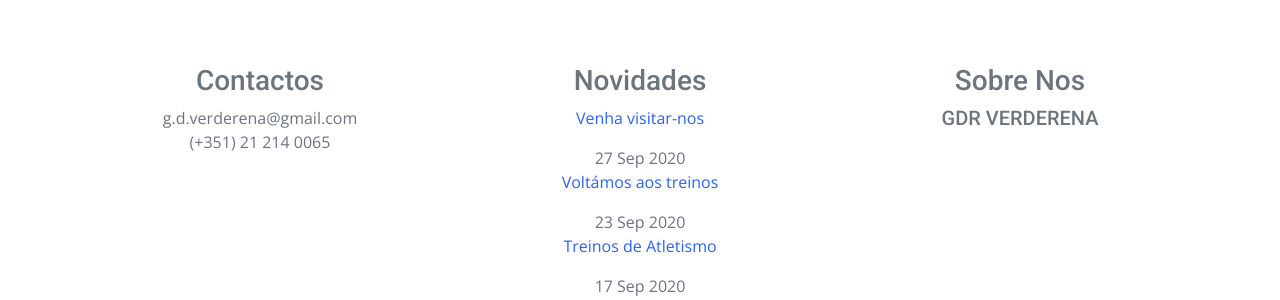
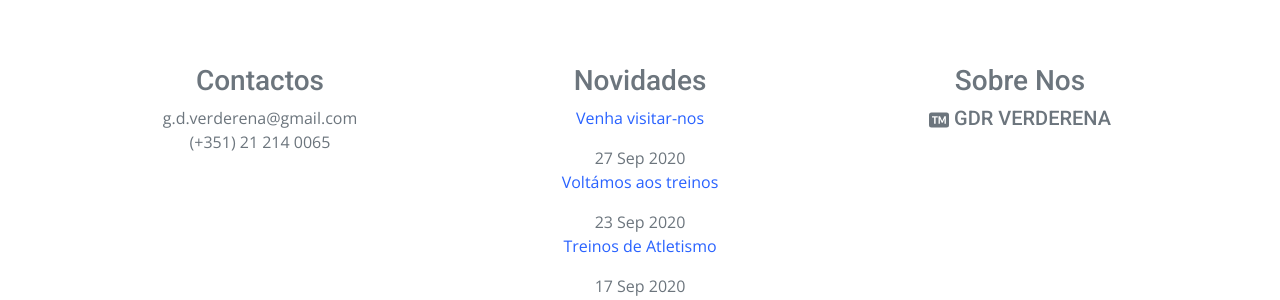
Before and after one commit to GDR-Verderena/gdr-verderena.github.io, a Jekyll site: the page built from tag/futsal.md, in a window 1280 px wide. Shown: the part 1065-1365 px from the top of the page. Built offline with Jekyll 4.4.1, drawn with Linux system fonts in a browser that asks for light colours; nearby versions of some CDN libraries; library files that are not in the unit come from our copies.

Commit message:
Update footer.html

```diff
--- a/_includes/footer.html
+++ b/_includes/footer.html
@@ -32,7 +32,9 @@
 
         <div class="col-lg-4 col-md-6" >
         <h3>Sobre Nos</h3>
-        <h5>GDR VERDERENA</h5>
+        <h5> <svg width="1em" height="1em" viewBox="0 0 16 16" class="bi bi-badge-tm-fill" fill="currentColor" xmlns="http://www.w3.org/2000/svg">
+  <path fill-rule="evenodd" d="M2 2a2 2 0 0 0-2 2v8a2 2 0 0 0 2 2h12a2 2 0 0 0 2-2V4a2 2 0 0 0-2-2H2zm3.295 3.995V11H4.104V5.995h-1.7V5H7v.994H5.295zM8.692 7.01V11H7.633V5.001h1.209l1.71 3.894h.039l1.71-3.894H13.5V11h-1.072V7.01h-.057l-1.42 3.239h-.773L8.75 7.008h-.058z"/>
+</svg> GDR VERDERENA</h5>
       </div
 
 
```
